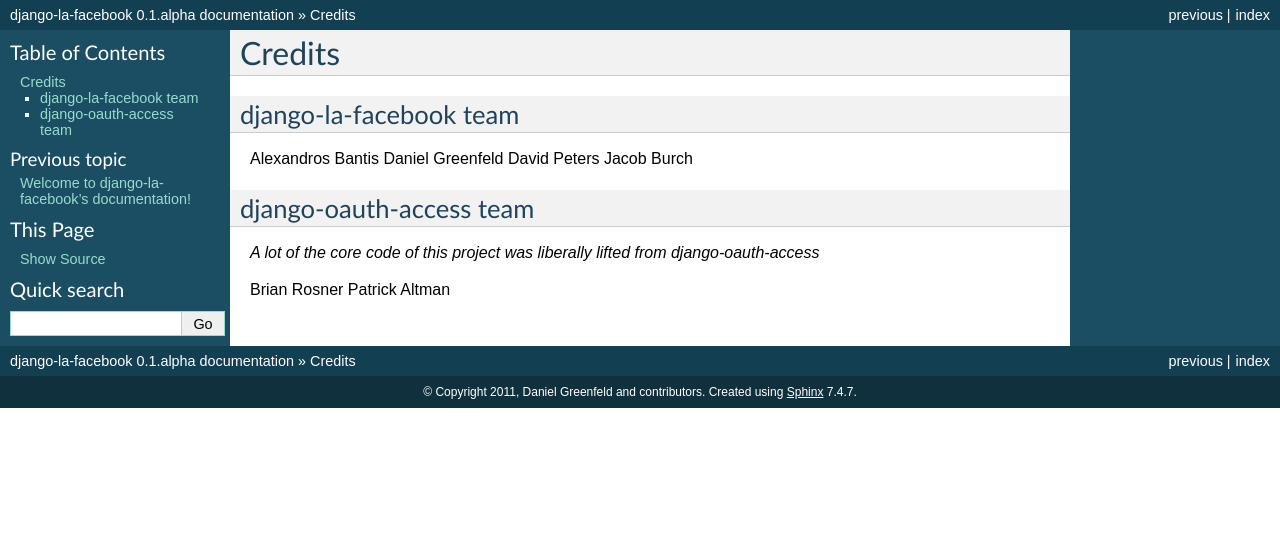
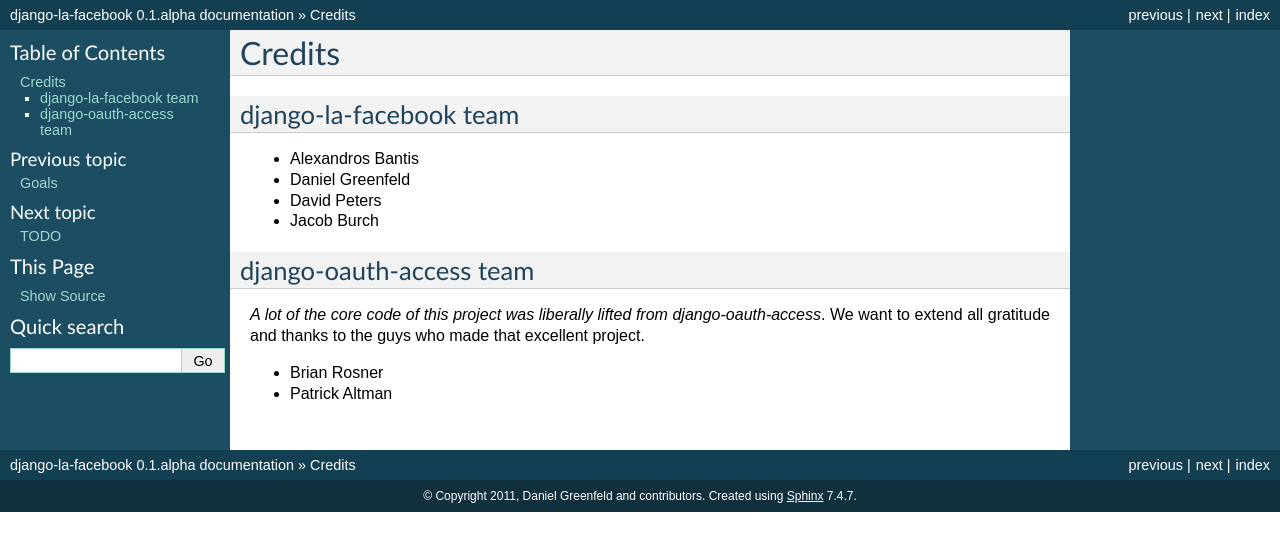
Before and after one commit to pydanny/django-la-facebook, a Sphinx documentation site: the page built from docs/credits.rst, in a window 1280 px wide. Shown: the top 551 px of the page. Built offline with Sphinx 7.4.7, drawn with Linux system fonts in a browser that asks for light colours; pages that are not in the unit, such as notebooks, are missing from menus.

Commit message:
Adding moar docs

```diff
--- a/docs/credits.rst
+++ b/docs/credits.rst
@@ -5,15 +5,15 @@
 django-la-facebook team
 -----------------------
 
-Alexandros Bantis
-Daniel Greenfeld
-David Peters
-Jacob Burch
+* Alexandros Bantis
+* Daniel Greenfeld
+* David Peters
+* Jacob Burch
 
 django-oauth-access team
 ------------------------
 
-*A lot of the core code of this project was liberally lifted from django-oauth-access*
+*A lot of the core code of this project was liberally lifted from django-oauth-access*. We want to extend all gratitude and thanks to the guys who made that excellent project.
 
-Brian Rosner
-Patrick Altman
+* Brian Rosner
+* Patrick Altman
--- a/docs/index.rst
+++ b/docs/index.rst
@@ -12,9 +12,11 @@
    :maxdepth: 2
 
    usage
-   philosophy
    test_project
+   background
+   goals
    credits
+   TODO
 
 Indices and tables
 ==================
--- a/docs/test_project.txt
+++ b/docs/test_project.txt
@@ -4,7 +4,8 @@
 
 #. Make sure you have Django 1.1 or greater and oauth2 at 1.5.163 or greater installed
 #. Change directory to la_facebook/tests/fb_la_test
-#. Python manage.py runserver localhost:8000
+#. python manage.py syncdb
+#. python manage.py runserver localhost:8000
 #. Open a browser and point to that URL
 #. Manually do the tests
 
```
Also changed, not shown: README.rst (+30 -33 lines), TODO.rst (deleted, +0 -22 lines), docs/TODO.rst (added, +20 -0 lines), docs/usage.txt (+21 -7 lines).
